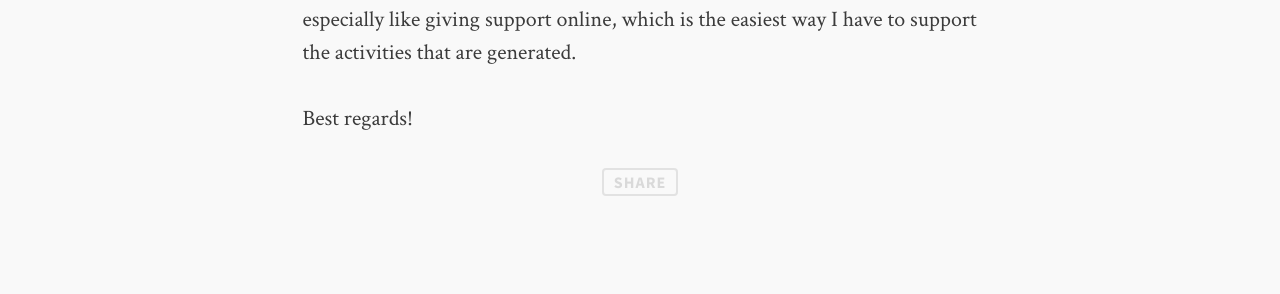
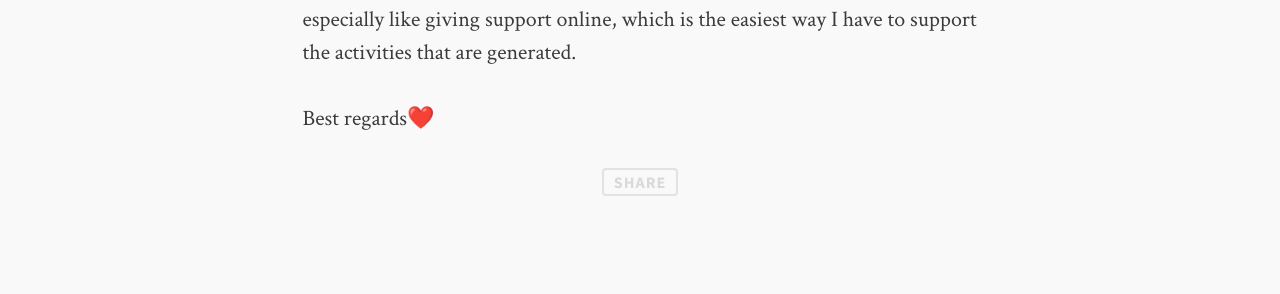
Before and after one commit to lourcastillo/lourcastillo.github.io, a Jekyll site: the page built from _posts/2022-01-20-retrospective-of-my-year-2021.md, in a window 1280 px wide and 900 px high, scrolled down 1933 px. Shown: the part 189-483 px from the top of the window. Built offline with Jekyll 4.4.1, drawn with Linux system fonts in a browser that asks for light colours; comment, search, counter and statistics services are not loaded.

Commit message:
Some Changes

```diff
--- a/_posts/2022-01-20-retrospective-of-my-year-2021.md
+++ b/_posts/2022-01-20-retrospective-of-my-year-2021.md
@@ -14,4 +14,4 @@ Through what I am passionate about and what I decided when I was young as a voca
 
 I graduated with honors from the University of Americana in Ciudad del Este, Paraguay. I have worked hard to fulfill one of my dreams in life: to have a family. Due to life, I have not been able to advance with formal education as I dreamed. For example, I have not been able to do a diploma or postgraduate degree as I dreamed due to different life situations, especially the high cost of therapies for my son with autism. I have been able to obtain some certifications that have allowed me to have a job with good conditions. But, I desire to continue growing as a professional. Anyway, for better or worse, I will keep looking for opportunities and always value every opportunity. As a commitment to give back, I am part of non-profit organizations such as the Mozilla community, where we support the Mozilla manifesto in favor of the user and open web technologies to improve the quality of life of the user on the Internet both in Paraguay and Chile. Contributing to the organization of the Rotary Club Metropolitano District 4340 for community service and peace. The Rotary organization has empowered me with the value of high ethical standards and their importance in our day-to-day environment. Concerning these two organizations, I am always supported within a reasonable amount of time, usually dedicating a few hours on weekends. I especially like giving support online, which is the easiest way I have to support the activities that are generated.
 
-Best regards!
+Best regards❤️
```
